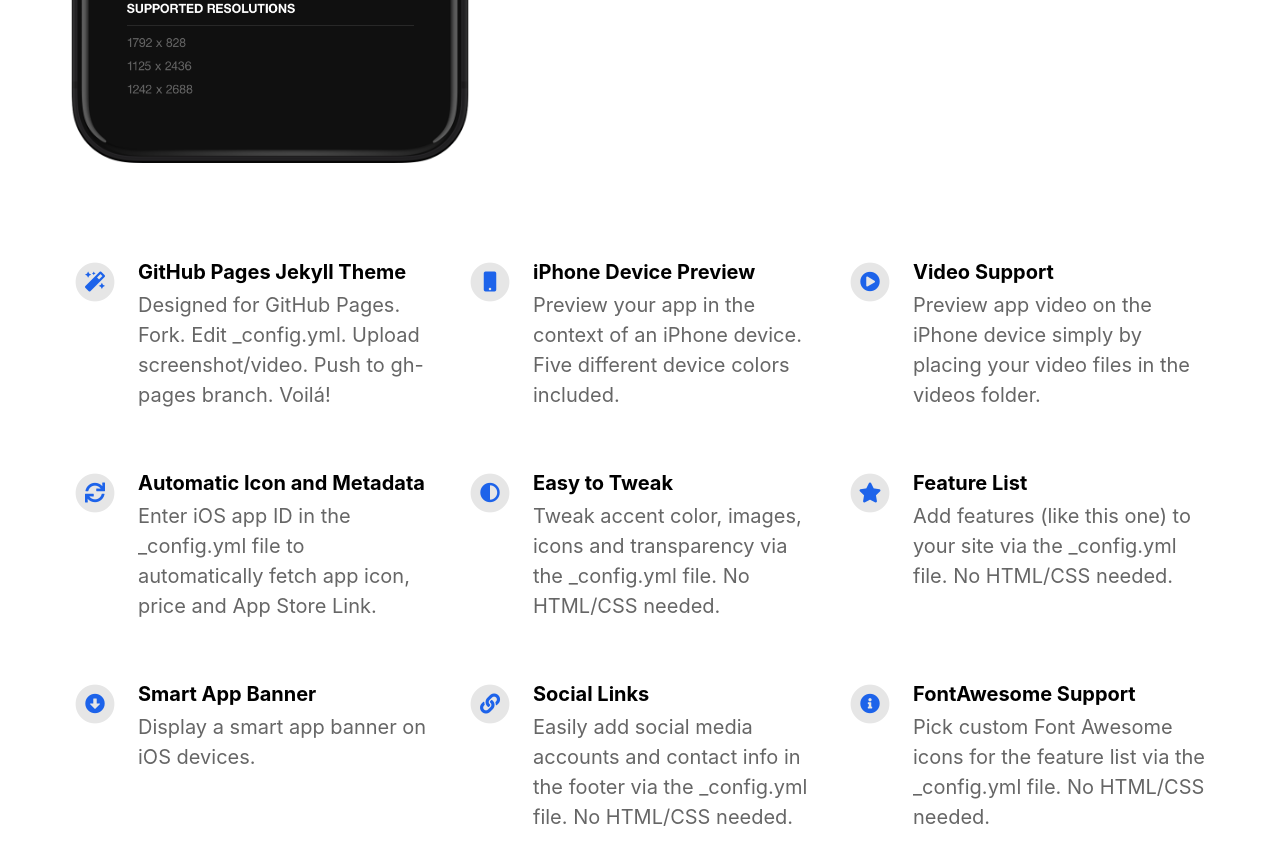
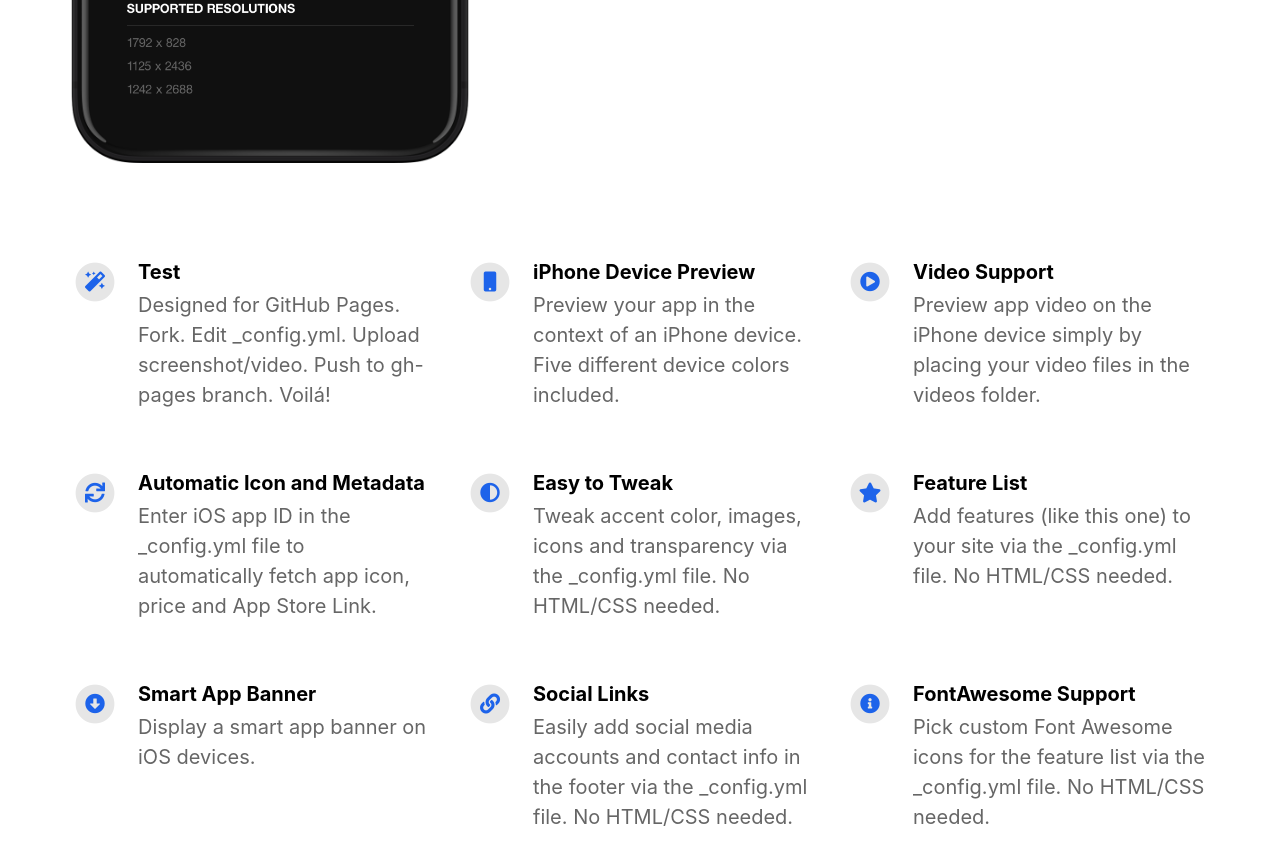
Before and after one commit to JohanStoelzel98/TravelpediaPage, a Jekyll site: the page built from index.html, in a window 1280 px wide and 900 px high, scrolled down 822 px. Shown: the top 865 px of the window. Built offline with Jekyll 4.4.1, drawn with Linux system fonts in a browser that asks for light colours; nearby versions of some CDN libraries.

Commit message:
Update _config.yml

```diff
--- a/_config.yml
+++ b/_config.yml
@@ -35,7 +35,7 @@ youtube_username                          : travelpedia.app
 # Feature List                            Edit, add or remove features to be presented.
 features                                  :
 
-  - title                                 : GitHub Pages Jekyll Theme
+  - title                                 : Test
     description                           : Designed for GitHub Pages. Fork. Edit _config.yml. Upload screenshot/video. Push to gh-pages branch. Voilá!
     fontawesome_icon_name                 : magic
 
```
